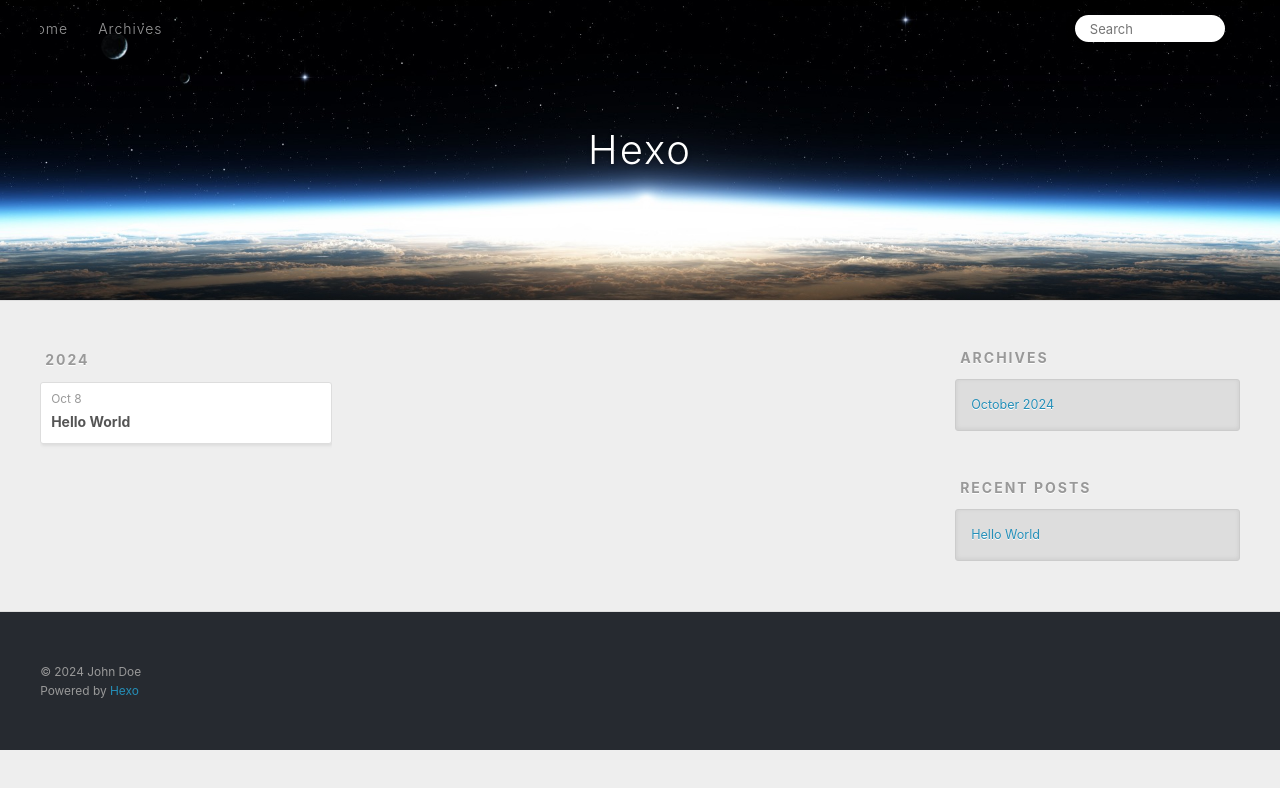
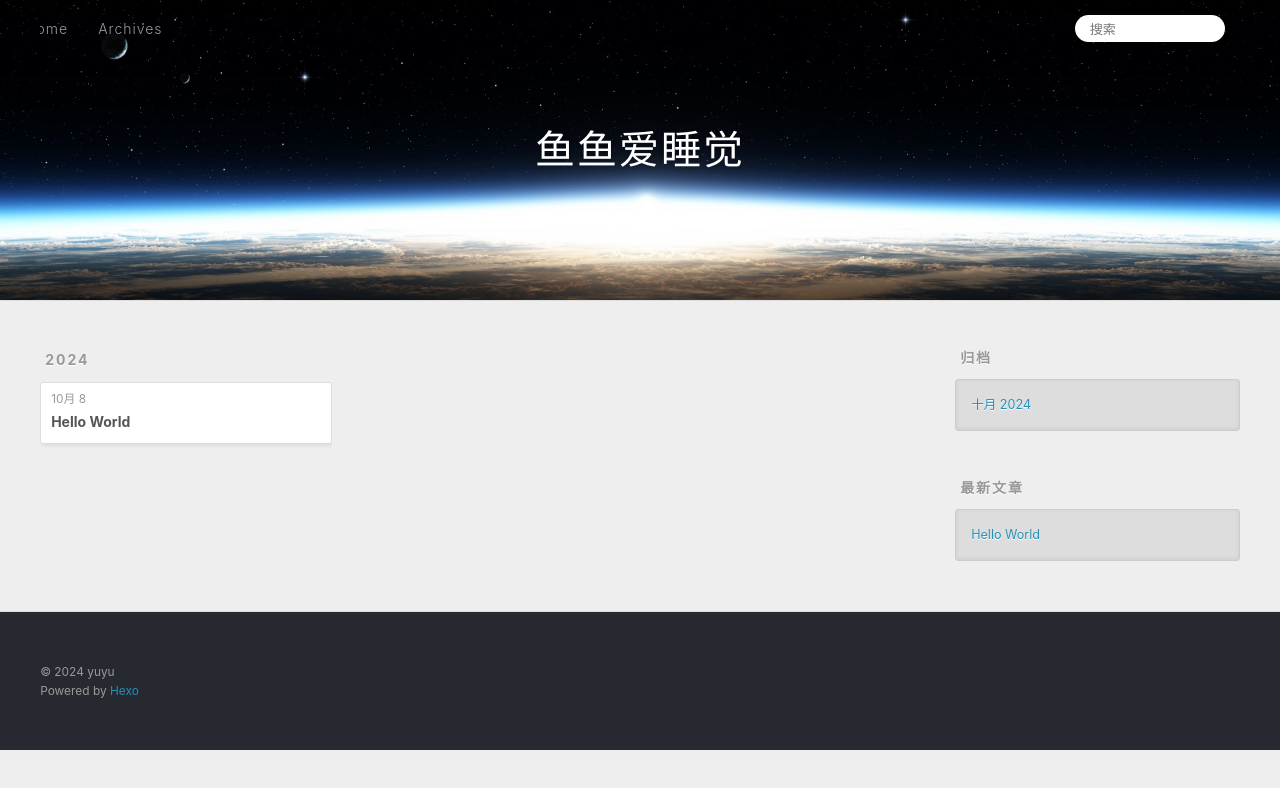
Before and after one commit to 02cyyyyyy/02cyyyyyy.github.io, a plain HTML site: page archives/index.html in a window 1280 px wide. Both pictures are taken after a click on the link 1232 px from the left and 27 px from the top of the page. Drawn offline with Linux system fonts and the light colour scheme.

Commit message:
Site updated: 2024-10-08 16:47:34

```diff
--- a/archives/index.html
+++ b/archives/index.html
@@ -4,17 +4,19 @@
   <meta charset="utf-8">
 
 
-  <title>Archives | Hexo</title>
+  <title>归档 | 鱼鱼爱睡觉</title>
   <meta name="viewport" content="width=device-width, initial-scale=1, shrink-to-fit=no">
-  <meta property="og:type" content="website">
-<meta property="og:title" content="Hexo">
+  <meta name="description" content="mine blog">
+<meta property="og:type" content="website">
+<meta property="og:title" content="鱼鱼爱睡觉">
 <meta property="og:url" content="http://example.com/archives/index.html">
-<meta property="og:site_name" content="Hexo">
-<meta property="og:locale" content="en_US">
-<meta property="article:author" content="John Doe">
+<meta property="og:site_name" content="鱼鱼爱睡觉">
+<meta property="og:description" content="mine blog">
+<meta property="og:locale" content="zh_CN">
+<meta property="article:author" content="yuyu">
 <meta name="twitter:card" content="summary">
 
-    <link rel="alternate" href="/atom.xml" title="Hexo" type="application/atom+xml">
+    <link rel="alternate" href="/atom.xml" title="鱼鱼爱睡觉" type="application/atom+xml">
 
 
     <link rel="shortcut icon" href="/favicon.png">
@@ -39,7 +41,7 @@
   <div id="header-outer" class="outer">
     <div id="header-title" class="inner">
       <h1 id="logo-wrap">
-        <a href="/" id="logo">Hexo</a>
+        <a href="/" id="logo">鱼鱼爱睡觉</a>
       </h1>
 
     </div>
@@ -55,12 +57,12 @@
       <nav id="sub-nav">
 
 
-          <a class="nav-icon" href="/atom.xml" title="RSS Feed"><span class="fa fa-rss"></span></a>
+          <a class="nav-icon" href="/atom.xml" title="RSS 订阅"><span class="fa fa-rss"></span></a>
 
-        <a class="nav-icon nav-search-btn" title="Search"><span class="fa fa-search"></span></a>
+        <a class="nav-icon nav-search-btn" title="搜索"><span class="fa fa-search"></span></a>
       </nav>
       <div id="search-form-wrap">
-        <form action="//google.com/search" method="get" accept-charset="UTF-8" class="search-form"><input type="search" name="q" class="search-form-input" placeholder="Search"><button type="submit" class="search-form-submit">&#xF002;</button><input type="hidden" name="sitesearch" value="http://example.com"></form>
+        <form action="//google.com/search" method="get" accept-charset="UTF-8" class="search-form"><input type="search" name="q" class="search-form-input" placeholder="搜索"><button type="submit" class="search-form-submit">&#xF002;</button><input type="hidden" name="sitesearch" value="http://example.com"></form>
       </div>
     </div>
   </div>
@@ -84,7 +86,7 @@
   <div class="archive-article-inner">
     <header class="archive-article-header">
       <a href="/2024/10/08/hello-world/" class="archive-article-date">
-  <time class="dt-published" datetime="2024-10-08T08:29:41.550Z" itemprop="datePublished">Oct 8</time>
+  <time class="dt-published" datetime="2024-10-08T08:29:41.550Z" itemprop="datePublished">10月 8</time>
 </a>
 
 
@@ -116,9 +118,9 @@
 
 
   <div class="widget-wrap">
-    <h3 class="widget-title">Archives</h3>
+    <h3 class="widget-title">归档</h3>
     <div class="widget">
-      <ul class="archive-list"><li class="archive-list-item"><a class="archive-list-link" href="/archives/2024/10/">October 2024</a></li></ul>
+      <ul class="archive-list"><li class="archive-list-item"><a class="archive-list-link" href="/archives/2024/10/">十月 2024</a></li></ul>
     </div>
   </div>
 
@@ -126,7 +128,7 @@
 
 
   <div class="widget-wrap">
-    <h3 class="widget-title">Recent Posts</h3>
+    <h3 class="widget-title">最新文章</h3>
     <div class="widget">
       <ul>
 
@@ -147,7 +149,7 @@
   <div class="outer">
     <div id="footer-info" class="inner">
 
-      &copy; 2024 John Doe<br>
+      &copy; 2024 yuyu<br>
       Powered by <a href="https://hexo.io/" target="_blank">Hexo</a>
     </div>
   </div>
```
Also changed, not shown: 2024/10/08/hello-world/index.html (+14 -14 lines), archives/2024/10/index.html (+18 -16 lines), archives/2024/index.html (+18 -16 lines), index.html (+18 -16 lines).
